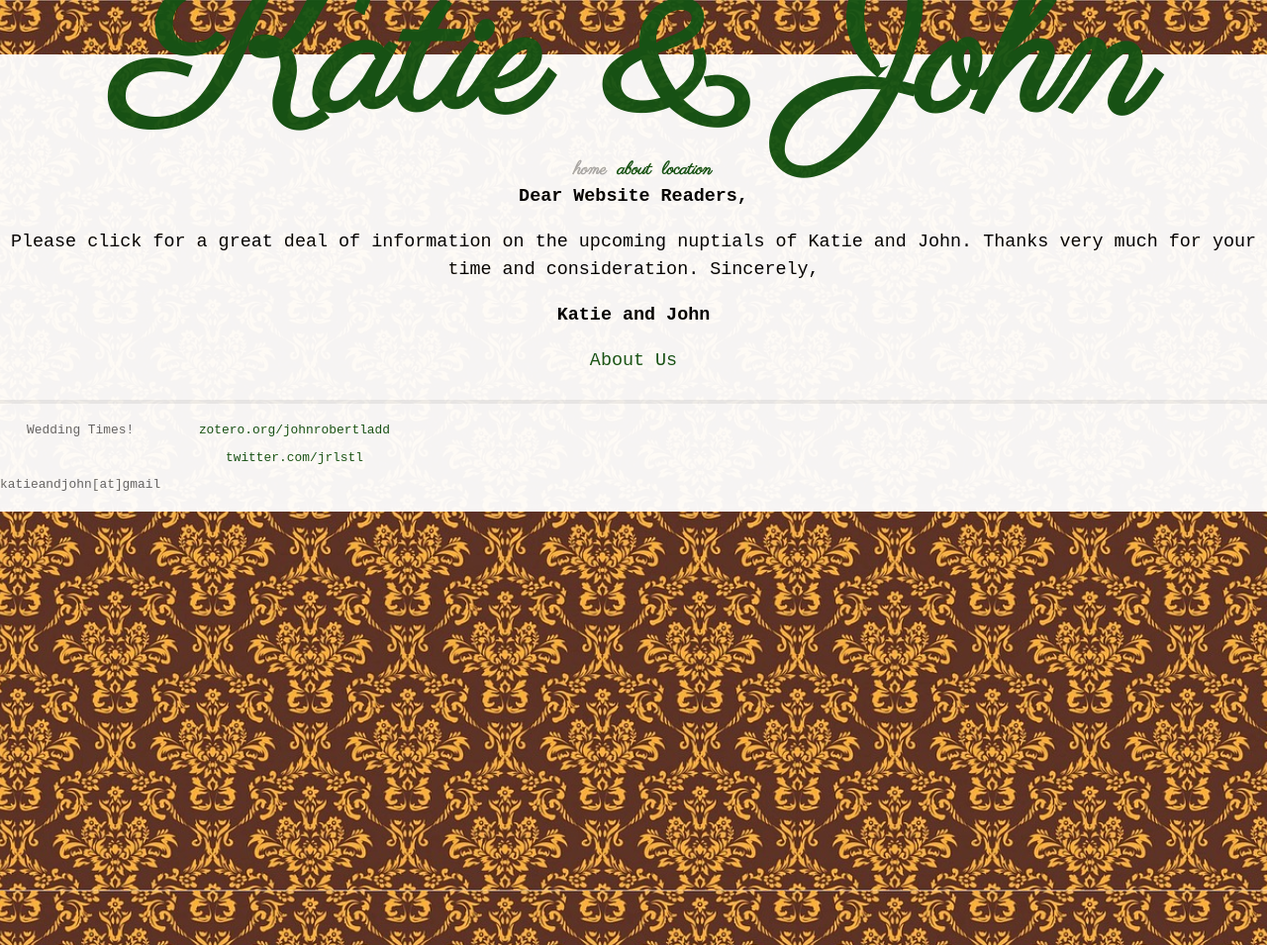
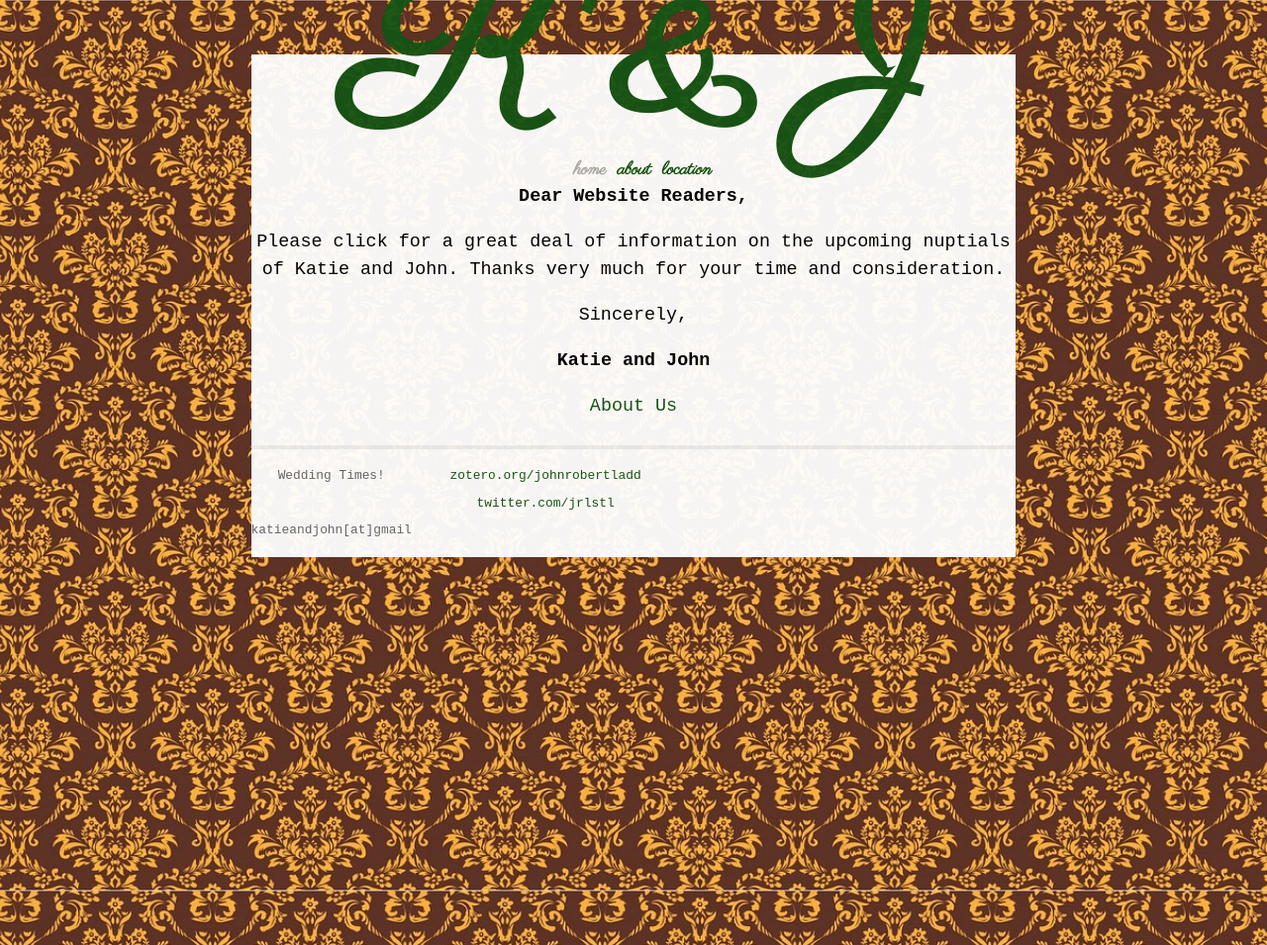
Before and after one commit to jrladd/kmarriesj, a Jekyll site: the page built from index.md, in a window 1280 px wide. Shown: the whole page at 99% size. Built offline with Jekyll 4.4.1, drawn with Linux system fonts in a browser that asks for light colours; Markdown is read by kramdown in place of the engine named in the settings.

Commit message:
new text and header

```diff
--- a/_layouts/default.html
+++ b/_layouts/default.html
@@ -23,7 +23,7 @@
 
         <div class="site">
           <div class="header">
-            <h1 class="title"><a href="/">Katie & John</a></h1><br/>
+            <h1 class="title"><a href="/">K & J</a></h1><br/>
 	    	<a class="extra" href="/">home</a>
 	    	<a href="javascript:;" onClick="document.getElementById('about').style.display='block';">about</a>
             <a href="javascript:;" onClick="document.getElementById('location').style.display='block';">location</a>
--- a/css/main.css
+++ b/css/main.css
@@ -69,7 +69,7 @@
 .site {
   font-size: 115%;
   text-align: center;
-/*  width: 42em; */
+  width: 42em;
   margin: 3em auto 2em;
   line-height: 1.5em;
   background-color: #FFF;
@@ -80,7 +80,6 @@
   font-family: 'Parisienne', cursive;
   font-weight: bold;
   text-decoration: none;
-  width: 84em;
 }
 
 .title {
--- a/index.md
+++ b/index.md
@@ -5,6 +5,7 @@
 
 # Dear Website Readers,
 Please click for a great deal of information on the upcoming nuptials of Katie and John. Thanks very much for your time and consideration.
+
 Sincerely,
 # Katie and John
 
```
